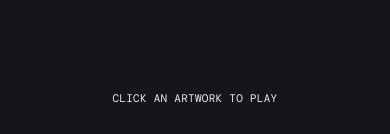
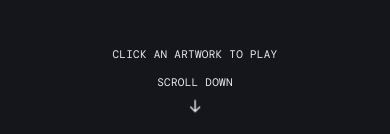
Before and after one commit to BillieTuitt/anti-audio-waitlist, a Next.js app: page / in a window 390 px wide. Shown: the part 710-844 px from the top of the page. Built offline with nearby package versions, Linux system fonts and the light colour scheme; no server answers; a web font is replaced by a local one.

Commit message:
Phone-only scroll down cue under the hero hint; reword the genres line
Co-Authored-By: Claude Sonnet 5.5 <noreply@anthropic.com>

```diff
--- a/app/globals.css
+++ b/app/globals.css
@@ -485,3 +485,24 @@ body {
 .signup-check[aria-invalid="true"] {
   border-color: var(--accent);
 }
+
+/* Phone-only "Scroll down" cue under the hero: the arrow nudges downwards. */
+.scroll-cue-arrow {
+  animation: scroll-cue 1.8s ease-in-out infinite;
+}
+
+@keyframes scroll-cue {
+  0%,
+  100% {
+    transform: translateY(0);
+  }
+  50% {
+    transform: translateY(5px);
+  }
+}
+
+@media (prefers-reduced-motion: reduce) {
+  .scroll-cue-arrow {
+    animation: none;
+  }
+}
--- a/components/Hero.tsx
+++ b/components/Hero.tsx
@@ -44,6 +44,13 @@ function spreadTracks(tracks: Track[], count: number): Track[] {
     uses[best] += 1;
   }
   return slots.map((t) => tracks[t]);
+}
+
+// The phone-only "Scroll down" cue moves on to the About section.
+function goToAbout(event: React.MouseEvent) {
+  event.preventDefault();
+  const reduce = window.matchMedia("(prefers-reduced-motion: reduce)").matches;
+  document.getElementById("about")?.scrollIntoView({ behavior: reduce ? "auto" : "smooth", block: "start" });
 }
 
 // The hero link scrolls to the sign-up form at the bottom of the page and focuses its first field.
@@ -214,12 +221,25 @@ export function Hero({ tracks }: { tracks: Track[] }) {
       {/* GSAP fades the <p> in; the inner span owns the CSS fade-out while the player is open. */}
       <p
         data-hero-fade
-        className="pointer-events-none absolute bottom-7 left-0 right-0 z-30 text-center font-mono text-[11px] tracking-wide text-ink"
+        className="pointer-events-none absolute bottom-7 left-0 right-0 z-30 text-center font-mono text-[11px] tracking-wide text-ink max-sm:bottom-[4.5rem]"
       >
         <span className="transition-opacity duration-500" style={{ opacity: open ? 0 : 1 }}>
           {COPY.hint}
         </span>
       </p>
+
+      {/* Phones only: the hero fills the screen, so say there is more below. */}
+      <a
+        href="#about"
+        data-hero-fade
+        onClick={goToAbout}
+        className="scroll-cue absolute bottom-5 left-1/2 z-30 flex -translate-x-1/2 flex-col items-center gap-1.5 px-4 py-1 font-mono text-[11px] tracking-wide text-ink sm:hidden"
+      >
+        {COPY.scrollCue}
+        <svg aria-hidden width="12" height="14" viewBox="0 0 12 14" fill="none" className="scroll-cue-arrow">
+          <path d="M6 1v11M1.5 7.5 6 12l4.5-4.5" stroke="currentColor" strokeWidth="1.4" strokeLinecap="round" strokeLinejoin="round" />
+        </svg>
+      </a>
     </section>
   );
 }
--- a/lib/copy.ts
+++ b/lib/copy.ts
@@ -5,6 +5,7 @@ export const COPY = {
   heroHeading: "BIG SOUNDS FOR BIG IDEAS",
   heroCta: "Join the waiting list",
   hint: "Click an artwork to play",
+  scrollCue: "Scroll down",
 };
 
 // About section. Claims are checked against the main app's pricing (lib/pricing.ts:
@@ -29,7 +30,7 @@ export const ABOUT = {
     { pair: "House & Dance", images: ["/artwork/placeholder-3.jpg", "/artwork/placeholder-4.jpg"] },
     { text: " made to move a room, " },
     { pair: "Afrobeats & Rap", images: ["/artwork/placeholder-5.jpg", "/artwork/placeholder-1.jpg"] },
-    { text: " with real swagger and " },
+    { text: " with proper bounce and " },
     { pair: "Grime & Garage", images: ["/artwork/placeholder-2.jpg", "/artwork/placeholder-3.jpg"] },
     { text: " straight from the underground." },
   ] as ({ text: string } | { pair: string; images: string[] })[],
```
